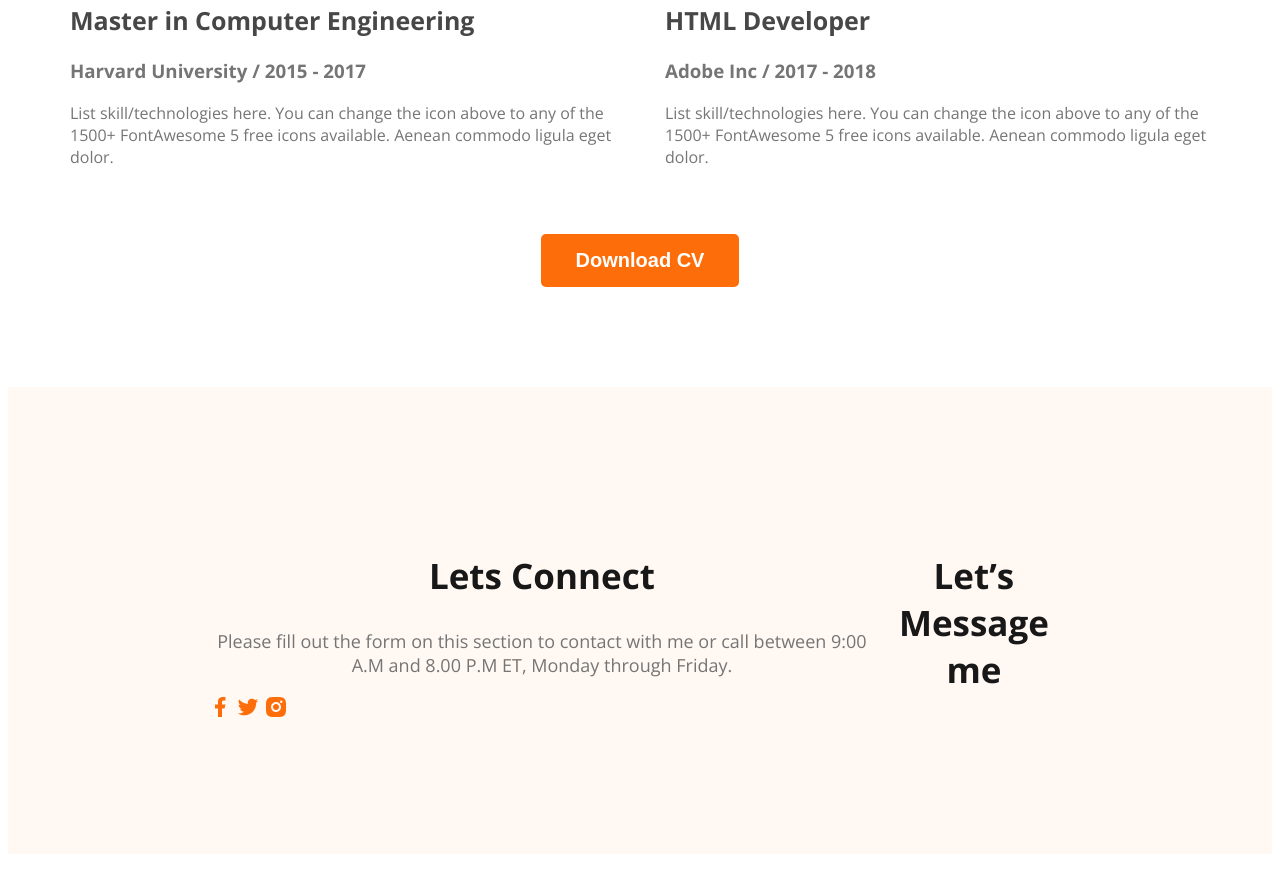
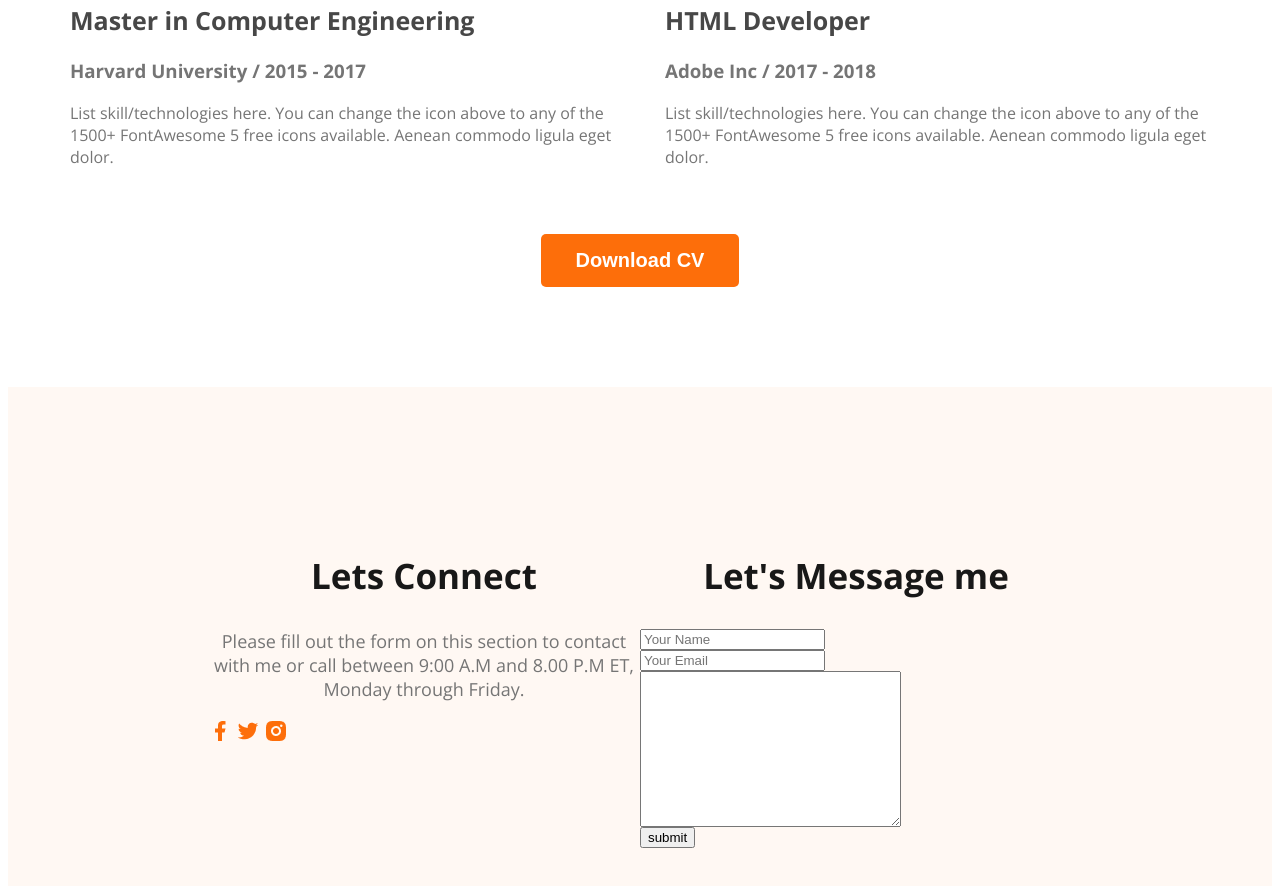
Before and after one commit to moshiurrahmansourave/Developer-potfolio, a plain HTML site: page index.html in a window 1280 px wide. Shown: the part 2876-3762 px from the top of the page. Before the commit the page ends 3738 px from the top, so only its background shows below. Drawn offline with nearby package versions, Linux system fonts and the light colour scheme.

Commit message:
added the basic form

```diff
--- a/index.html
+++ b/index.html
@@ -173,7 +173,13 @@
         </div>
        </div>
        <div class="footer-colum">
-        <h3 class="section-titel">Let’s Message me</h3>
+        <h3 class="section-titel">Let's Message me</h3>
+        <form class="contact" action="">
+            <input type="text" name="" placeholder="Your Name">
+            <input type="email" name="" placeholder="Your Email" id="">
+            <textarea name="" id="" cols="30" rows="10"></textarea>
+            <input type="submit" value="submit">
+        </form>
        </div>
     </footer>
 
--- a/style/portfolio.css
+++ b/style/portfolio.css
@@ -180,7 +180,14 @@ main {
 /* footer styles */
 footer{
     display: flex;
+    /* gap: 100px; */
     background-color:#FFF8F3;
     padding: 130px 200px;
     margin-top: 100px;
 }
+.footer-colum{
+    width: 50%;
+}
+.contact input,textarea{
+    display: block;
+}
```
